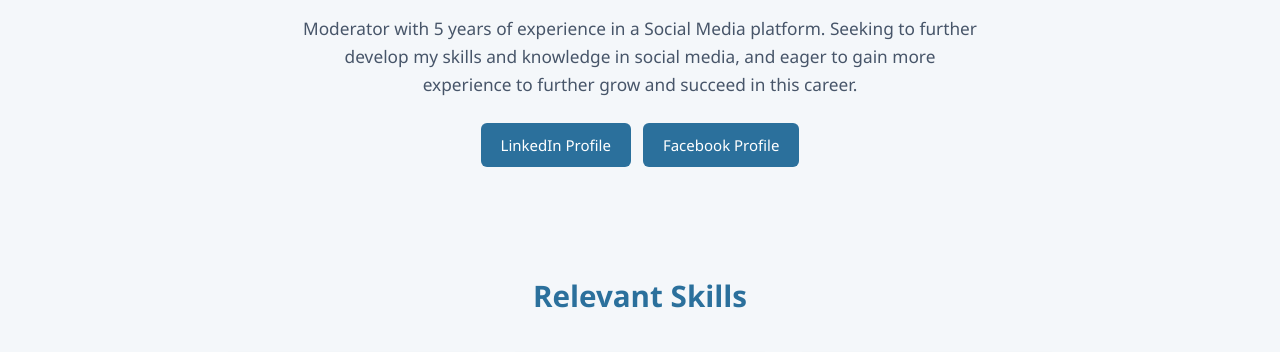
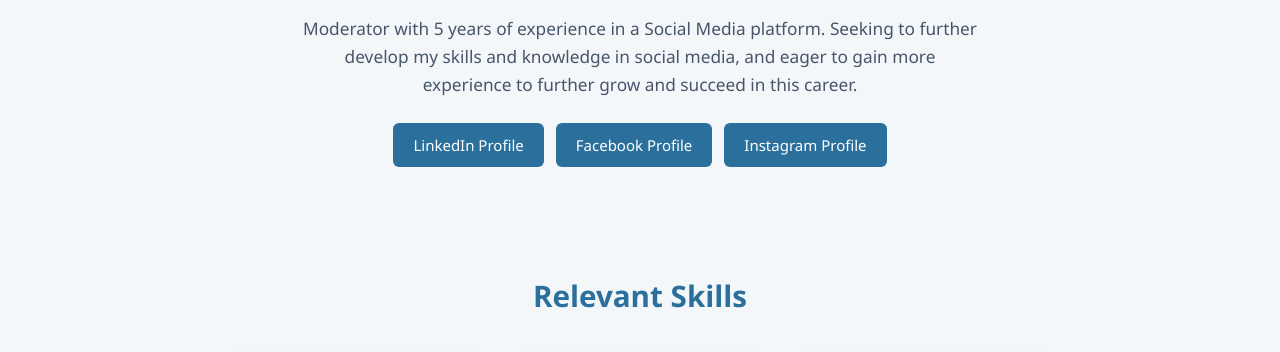
Before and after one commit to nestorsalcedojr/nestorsalcedojr.github.io, a plain HTML site: page index.html in a window 1280 px wide. Shown: the part 410-762 px from the top of the page. Drawn offline with Linux system fonts and the light colour scheme.

Commit message:
Update index.html

```diff
--- a/index.html
+++ b/index.html
@@ -254,8 +254,9 @@
         Moderator with 5 years of experience in a Social Media platform. Seeking to further develop my skills and knowledge in social media, and eager to gain more experience to further grow and succeed in this career.
       </p>
       <div class="hero-links">
-        <a href="https://linkedin.com" target="_blank" class="btn">LinkedIn Profile</a>
-        <a href="https://facebook.com" target="_blank" class="btn">Facebook Profile</a>
+        <a href="https://www.linkedin.com/in/nsalcedojr" target="_blank" class="btn">LinkedIn Profile</a>
+        <a href="https://www.facebook.com/nstrslcd.jr" target="_blank" class="btn">Facebook Profile</a>
+        <a href="https://www.instagram.com/nstr_slcd.jr" target="_blank" class="btn">Instagram Profile</a>
       </div>
     </section>
 
```
